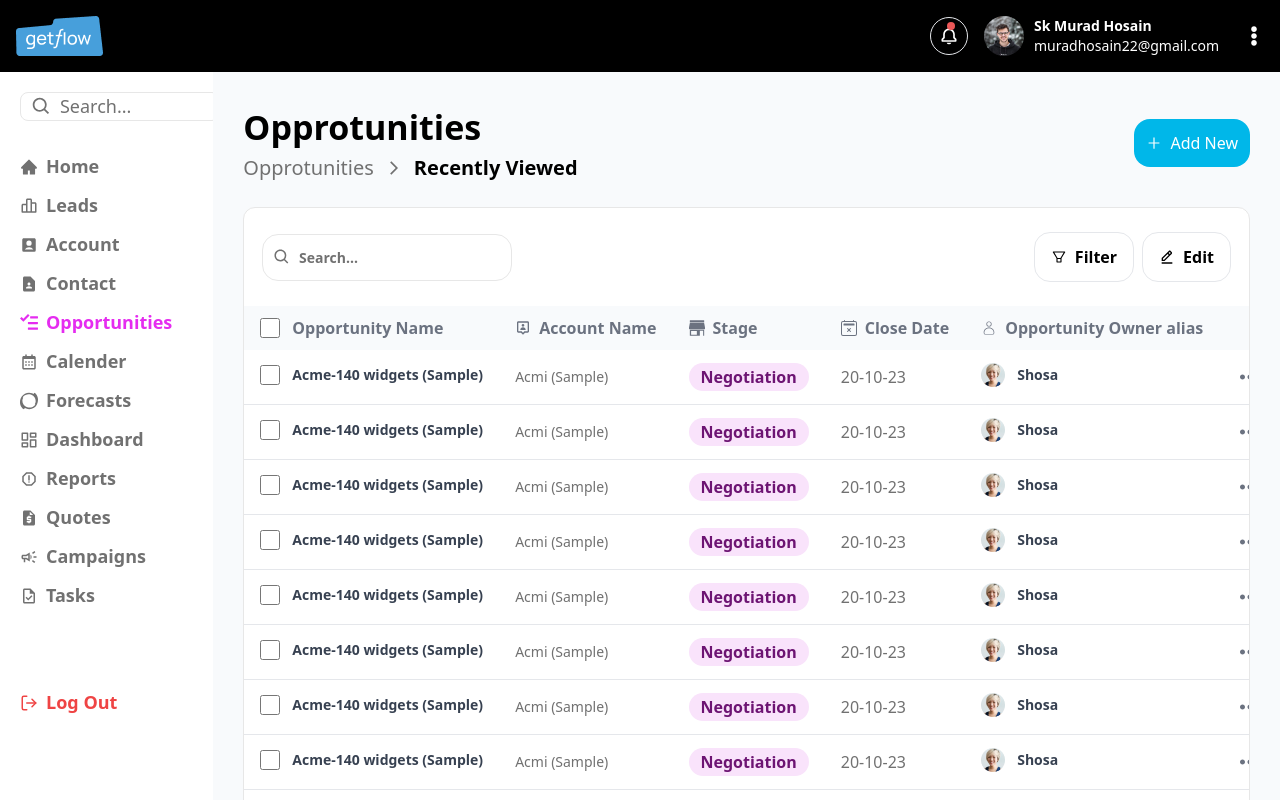
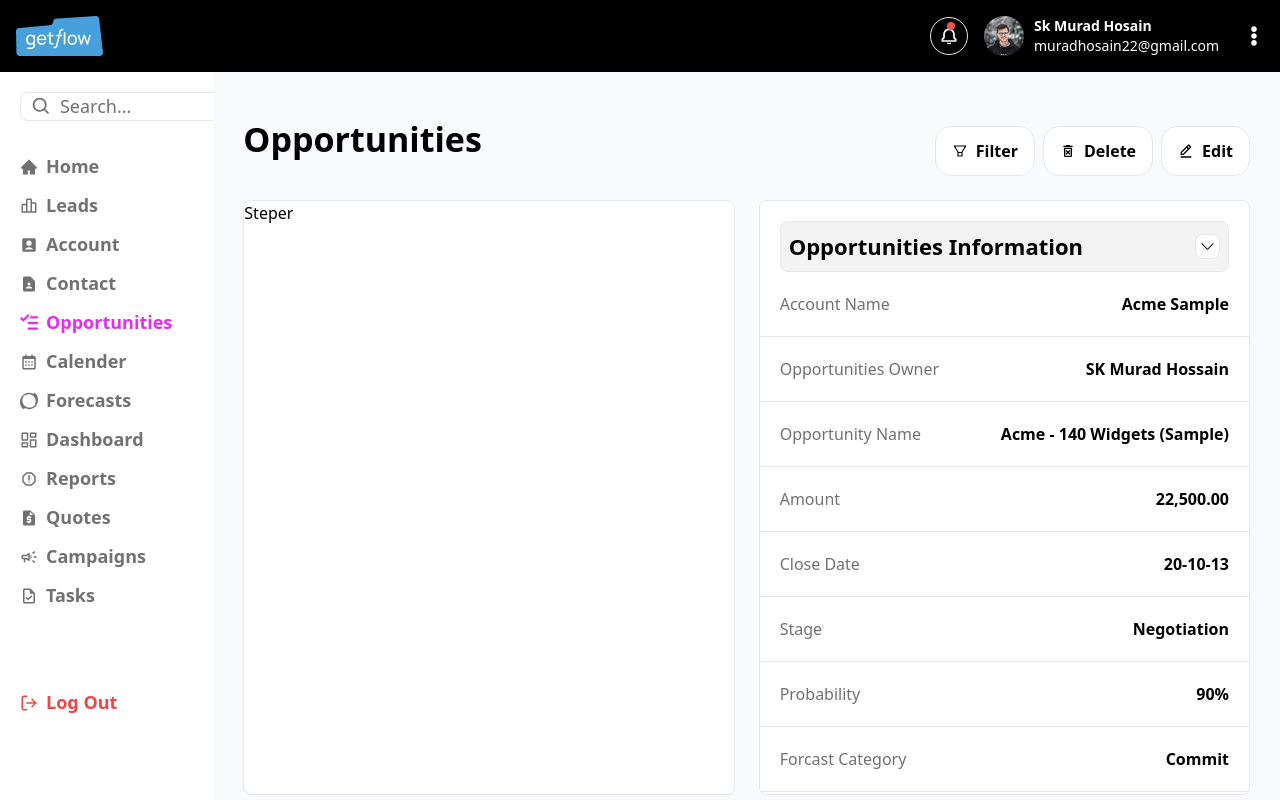
Before and after one commit to intelligentdive/CRM-GetFlow-frontend, a React (Vite) app: page /opprotunities in a window 1280 px wide. Shown: the top 800 px of the page. Built offline with nearby package versions, Linux system fonts and the light colour scheme.

Commit message:
opportunities add

```diff
--- a/src/Pages/Home/MyLeadTable.jsx
+++ b/src/Pages/Home/MyLeadTable.jsx
@@ -17,7 +17,7 @@ const MyLeadTable = () => {
             </div>
 
             {/* Table Start */}
-            <div className=" mt-6 overflow-x-auto mb-5">
+            <div className=" mt-6 overflow-x-auto mb-5 overflow-y-scroll max-h-[350px]">
                 <table className="min-w-full table">
                     <thead className="bg-[#F8FAFC]">
                         <tr>
--- a/src/Pages/Home/MyOpportunities.jsx
+++ b/src/Pages/Home/MyOpportunities.jsx
@@ -17,7 +17,7 @@ const MyOpportunities = () => {
             </div>
 
             {/* Table Start */}
-            <div className=" mt-6 overflow-x-auto mb-5">
+            <div className=" mt-6 overflow-x-auto mb-5 overflow-y-scroll max-h-[350px]">
                 <table className="min-w-full table">
                     <thead className="bg-[#F8FAFC]">
                         <tr>
@@ -45,7 +45,7 @@ const MyOpportunities = () => {
 
                     <tbody className="bg-white divide-y divide-gray-200">
 
-                    <tr>
+                        <tr>
                             <td>
                                 <div className="inline-flex items-center gap-x-3 ">
                                     <input type="checkbox" className="text-blue-500 border-gray-300 rounded dark:bg-gray-900 dark:ring-offset-gray-900 dark:border-gray-700 w-5 h-5 " />
--- /dev/null
+++ b/src/Pages/Opprotunities/OpportunitiesDetails/OpportunitiesInfoemation.jsx
@@ -0,0 +1,88 @@
+import { BsChevronDown } from "react-icons/bs";
+
+
+const OpportunitiesInfoemation = () => {
+    return (
+        <div>
+            <div className="m-5 flex items-center justify-between bg-[#F3F3F3] border border-gray-200 rounded-lg p-2">
+                <h1 className="md:font-bold font-semibold md:text-[22px] text-[20px]">Opportunities Information</h1>
+                <BsChevronDown size={25} className="border border-gray-200 bg-white rounded-lg p-1" />
+            </div>
+
+            <div>
+                <div className="m-5 flex items-center justify-between">
+                    <p className="text-[#717171]">Account Name</p>
+                    <p className="font-semibold">Acme Sample</p>
+                </div>
+                <hr className="my-3" />
+            </div>
+
+            <div>
+                <div className="m-5 flex items-center justify-between">
+                    <p className="text-[#717171]">Opportunities Owner</p>
+                    <p className="font-semibold">SK Murad Hossain</p>
+                </div>
+                <hr className="my-3" />
+            </div>
+
+            <div>
+                <div className="m-5 flex items-center justify-between">
+                    <p className="text-[#717171]">Opportunity Name</p>
+                    <p className="font-semibold">Acme - 140 Widgets (Sample)</p>
+                </div>
+                <hr className="my-3" />
+            </div>
+
+            <div>
+                <div className="m-5 flex items-center justify-between">
+                    <p className="text-[#717171]">Amount</p>
+                    <p className="font-semibold">22,500.00</p>
+                </div>
+                <hr className="my-3" />
+            </div>
+
+            <div>
+                <div className="m-5 flex items-center justify-between">
+                    <p className="text-[#717171]">Close Date</p>
+                    <p className="font-semibold">20-10-13</p>
+                </div>
+                <hr className="my-3" />
+            </div>
+
+            <div>
+                <div className="m-5 flex items-center justify-between">
+                    <p className="text-[#717171]">Stage</p>
+                    <p className="font-semibold">Negotiation</p>
+                </div>
+                <hr className="my-3" />
+            </div>
+
+            <div>
+                <div className="m-5 flex items-center justify-between">
+                    <p className="text-[#717171]">Probability</p>
+                    <p className="font-semibold">90%</p>
+                </div>
+                <hr className="my-3" />
+            </div>
+
+            <div>
+                <div className="m-5 flex items-center justify-between">
+                    <p className="text-[#717171]">Forcast Category</p>
+                    <p className="font-semibold">Commit</p>
+                </div>
+                <hr className="my-3" />
+            </div>
+
+            <div>
+                <div className="m-5 flex items-center justify-between">
+                    <p className="text-[#717171]">Next Step</p>
+                    <p className="font-semibold"></p>
+                </div>
+            </div>
+
+
+        </div>
+    );
+};
+
+export default OpportunitiesInfoemation;
--- /dev/null
+++ b/src/Pages/Opprotunities/OpportunitiesDetails/OpprtunitiesDetails.jsx
@@ -0,0 +1,34 @@
+import { AiOutlineFilter } from "react-icons/ai";
+import { BiEditAlt } from "react-icons/bi";
+import { MdOutlineDeleteForever } from "react-icons/md";
+import OpportunitiesInfoemation from "./OpportunitiesInfoemation";
+
+
+const OpprtunitiesDetails = () => {
+    return (
+        <div className="mt-[30px] mb-[30px]">
+
+            <div className="md:flex items-center justify-between">
+                <h1 className="font-semibold md:text-[34px] text-[24px]">Opportunities</h1>
+                <div className=" mt-[24px] flex items-center gap-2 justify-evenly md:justify-start">
+                    <button className="btn bg-white border py-3 px-4 rounded-2xl flex items-center gap-2 font-semibold"><AiOutlineFilter /> Filter</button>
+                    <button className="btn bg-white border py-3 px-4 rounded-2xl flex items-center gap-2 font-semibold"><MdOutlineDeleteForever /> Delete</button>
+                    <button className="btn bg-white border py-3 px-4 rounded-2xl flex items-center gap-2 font-semibold"><BiEditAlt /> Edit</button>
+                </div>
+            </div>
+
+            <div className="grid grid-cols-12 mt-6 gap-6">
+                <div className="md:col-span-6 col-span-12 border border-gray-200 rounded-lg bg-white max-h-[595px] overflow-y-scroll">
+                    <p>Steper</p>
+                </div>
+                <div className="md:col-span-6 col-span-12 border border-gray-200 rounded-lg bg-white max-h-[595px] overflow-y-scroll">
+                    <OpportunitiesInfoemation/>
+                </div>
+            </div>
+
+
+        </div>
+    );
+};
+
+export default OpprtunitiesDetails;
--- a/src/Pages/Opprotunities/Opprotunities.jsx
+++ b/src/Pages/Opprotunities/Opprotunities.jsx
@@ -4,6 +4,7 @@ import { MdArrowForwardIos } from "react-icons/md";
 import { Link } from "react-router-dom";
 import OpprotunitiesTable from "./OpprotunitiesTable";
 import OpprotunitiesModal from "./OpprotunitiesModal";
+import OpprtunitiesDetails from "./OpportunitiesDetails/OpprtunitiesDetails";
 
 
 const Opprotunities = () => {
@@ -12,7 +13,7 @@ const Opprotunities = () => {
 
     return (
         <div>
-            <div className="md:flex md:items-center md:justify-between">
+            {/* <div className="md:flex md:items-center md:justify-between">
                 <div>
                     <h1 className="lg:text-[34px] md:text-[30px] text-[24px] font-semibold">Opprotunities</h1>
                     <div className="flex items-center gap-3">
@@ -30,7 +31,10 @@ const Opprotunities = () => {
 
             {
                 isOpen == true && <OpprotunitiesModal setisOpen={setisOpen} />
-            }
+            } */}
+
+
+            <OpprtunitiesDetails/>
 
 
         </div>
```
